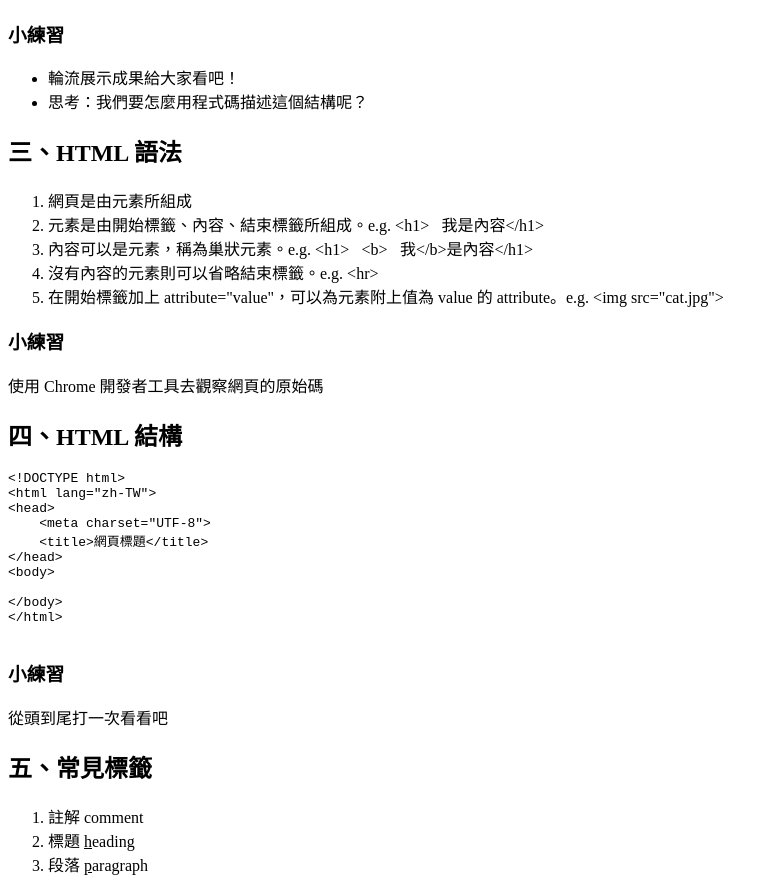
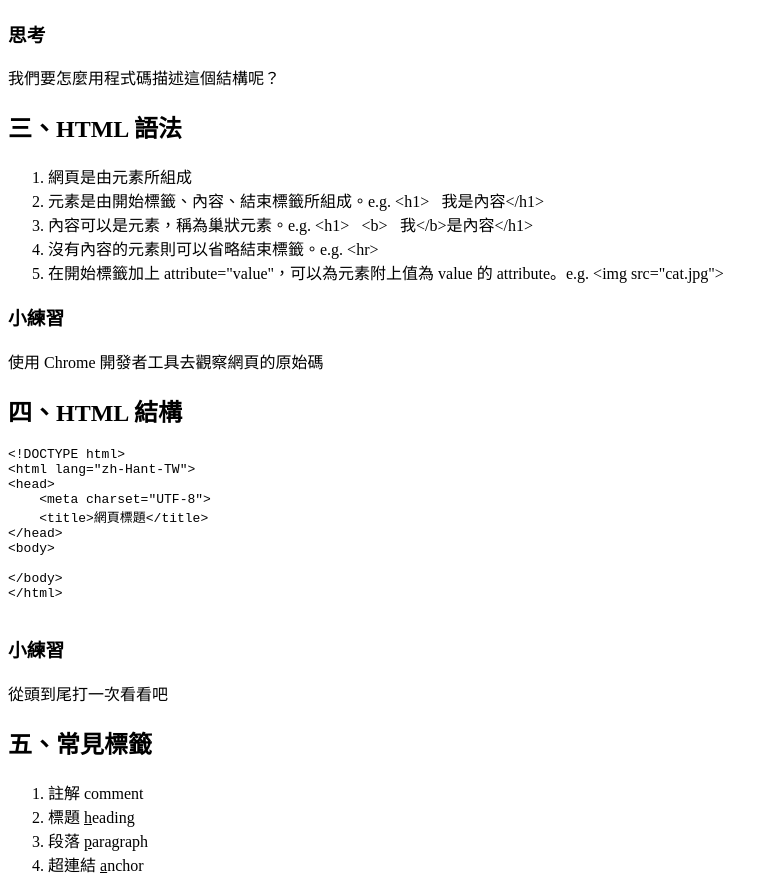
Before and after one commit to skyle0115/skyle0115.github.io, a plain HTML site: page html.html in a window 1280 px wide. Shown: the part 970-1849 px from the top of the page, without its empty margins (0-777 px from the left). Drawn offline with Linux system fonts and the light colour scheme.

Commit message:
first commit

```diff
--- a/html.html
+++ b/html.html
@@ -42,11 +42,8 @@
         </ol>
         <img src="http://i2.sinaimg.cn/IT/cr/2013/0703/3077358340.png" alt="" height="200">
         <img src="https://i.imgur.com/ciood87.png" alt="" height="200">
-        <h3>小練習</h3>
-        <ul>
-            <li>輪流展示成果給大家看吧！</li>
-            <li>思考：我們要怎麼用程式碼描述這個結構呢？</li>
-        </ul>
+        <h3>思考</h3>
+        <p>我們要怎麼用程式碼描述這個結構呢？</p>
     </div>
     <div id="third">
         <h2>三、HTML 語法</h2>
@@ -65,7 +62,7 @@
         <code>
             <pre>
 &lt;!DOCTYPE html&gt;
-&lt;html lang="zh-TW"&gt;
+&lt;html lang="zh-Hant-TW"&gt;
 &lt;head&gt;
     &lt;meta charset="UTF-8"&gt;
     &lt;title&gt;網頁標題&lt;/title&gt;
@@ -85,6 +82,7 @@
             <li>註解 comment</li>
             <li>標題 <u>h</u>eading</li>
             <li>段落 <u>p</u>aragraph</li>
+            <li>超連結 <u>a</u>nchor</li>
             <li>清單</li>
             <ul>
                 <li>無序清單 <u>u</u>nordered <u>l</u>ist</li>
```
Also changed, not shown: tags.html (+3 -0 lines).
